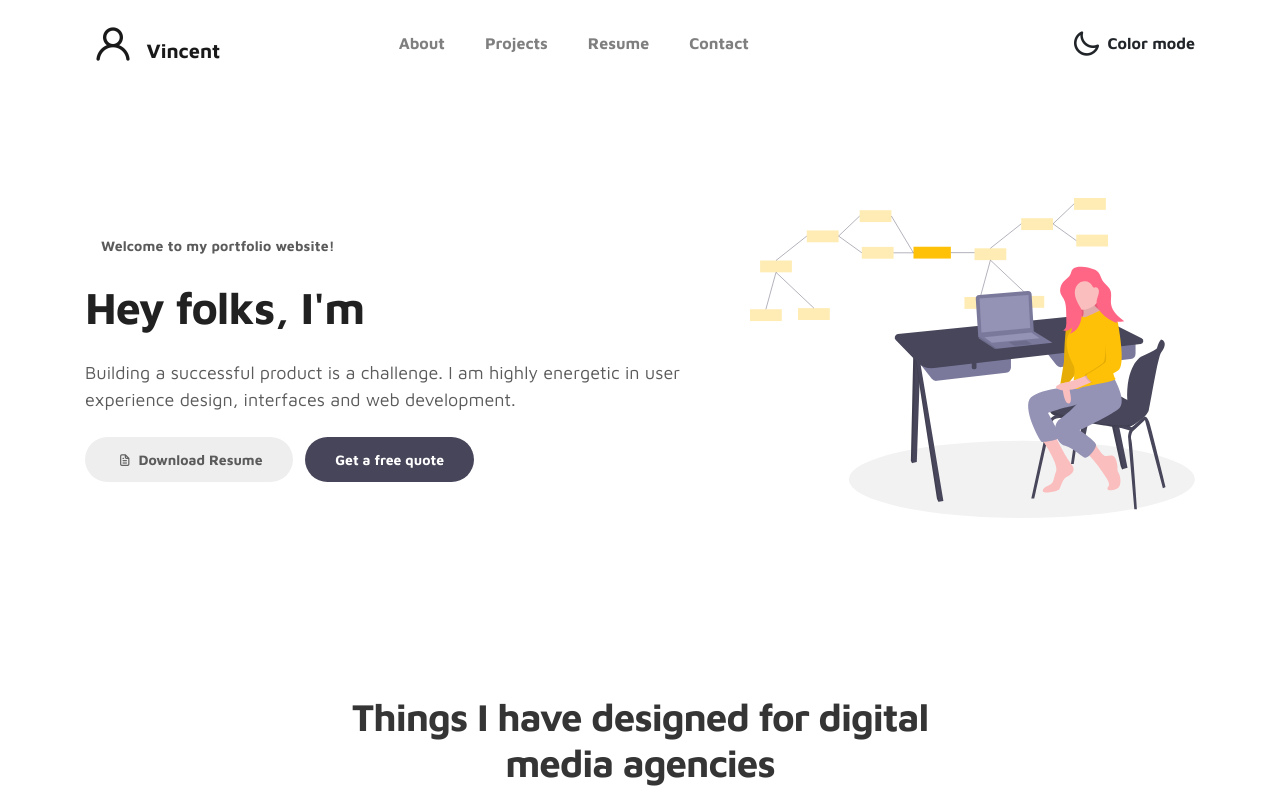
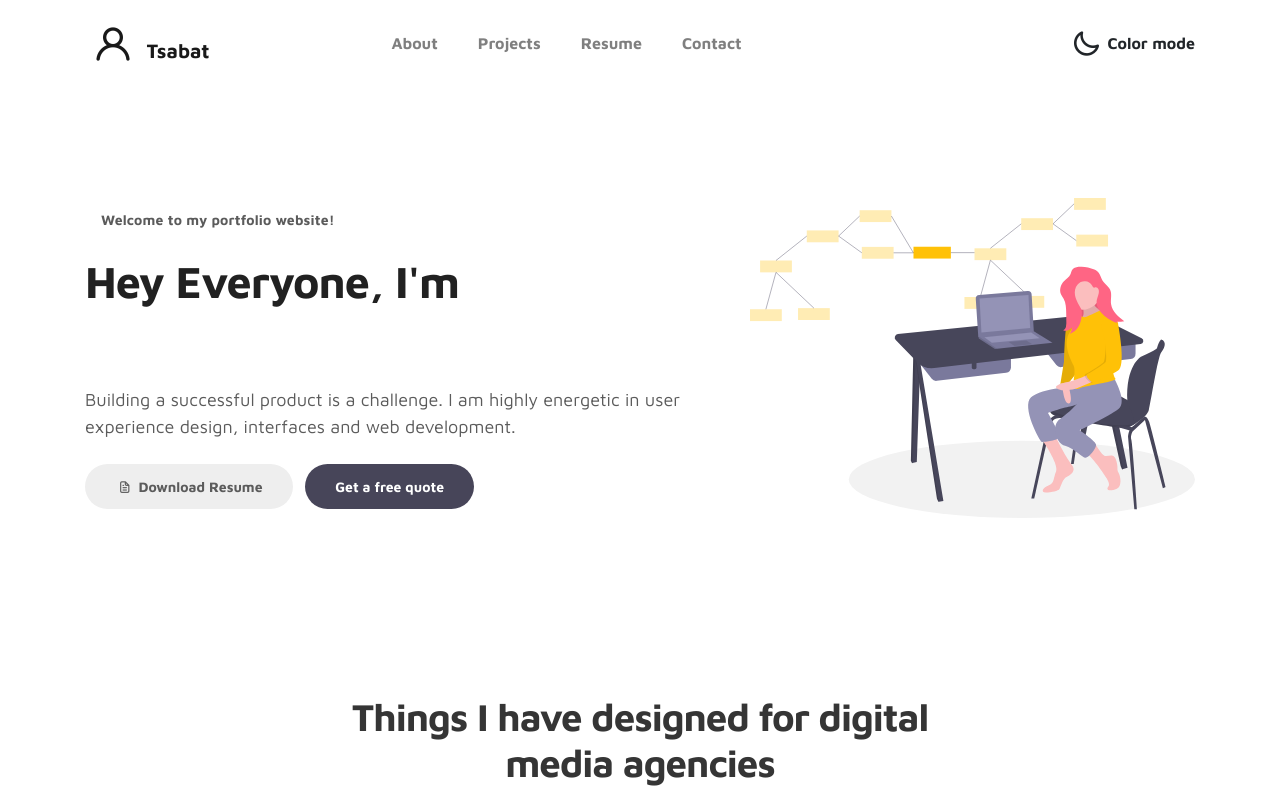
Before and after one commit to Tsabatt/Portofolio, a plain HTML site: page index.html in a window 1280 px wide. Shown: the top 800 px of the page. Drawn offline with Linux system fonts and the light colour scheme.

Commit message:
Update index.html

```diff
--- a/index.html
+++ b/index.html
@@ -29,7 +29,7 @@ https://www.tooplate.com/view/2115-marvel
     <!-- MENU -->
     <nav class="navbar navbar-expand-sm navbar-light">
         <div class="container">
-            <a class="navbar-brand" href="index.html"><i class='uil uil-user'></i> Vincent </a>
+            <a class="navbar-brand" href="index.html"><i class='uil uil-user'></i> Tsabat </a>
 
             <button class="navbar-toggler" type="button" data-toggle="collapse" data-target="#navbarNav" aria-controls="navbarNav" aria-expanded="false"
                 aria-label="Toggle navigation">
@@ -75,9 +75,9 @@ https://www.tooplate.com/view/2115-marvel
                     <div class="about-text">
                         <small class="small-text">Welcome to <span class="mobile-block">my portfolio website!</span></small>
                         <h1 class="animated animated-text">
-                            <span class="mr-2">Hey folks, I'm</span>
+                            <span class="mr-2">Hey Everyone, I'm</span>
                                 <div class="animated-info">
-                                    <span class="animated-item">Vincent Praditya Perkasa</span>
+                                    <span class="animated-item">Hasan Tsabat Haniya</span>
                                     <span class="animated-item">Lawyer</span>
                                     <span class="animated-item">Trial Lawyer</span>
                                 </div>
```
